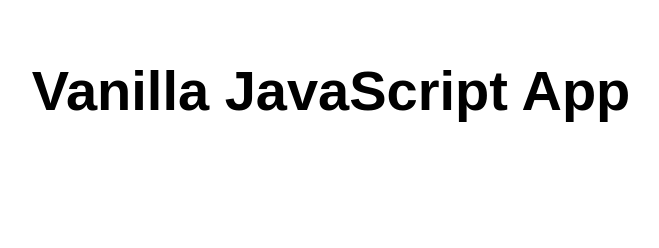
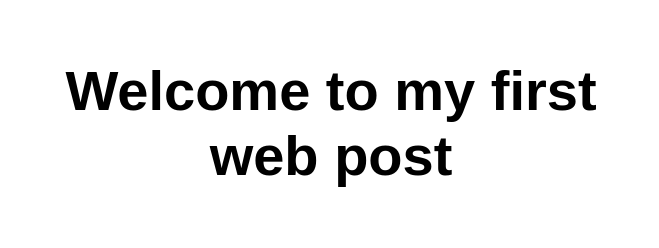
Before and after one commit to ChinyereNwaudu/my_second_SWA, a website: page src/index.html in a window 1280 px wide. Shown: the whole page, without its empty margins (309-968 px from the left). Drawn offline with Linux system fonts and the light colour scheme.

Commit message:
Update index.html

```diff
--- a/src/index.html
+++ b/src/index.html
@@ -10,7 +10,7 @@
 
 <body>
   <main>
-    <h1>Vanilla JavaScript App</h1>
+    <h1>Welcome to my first web post</h1>
   </main>
 </body>
 
```
